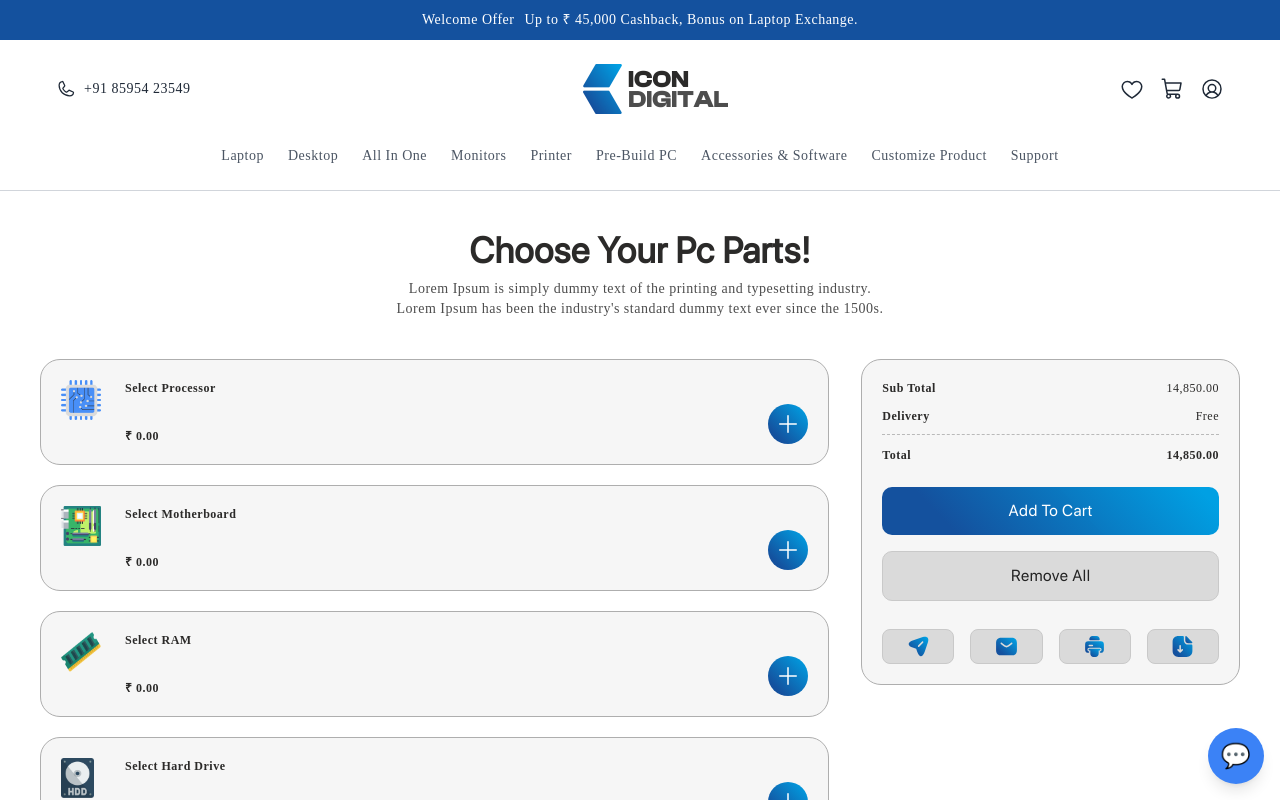
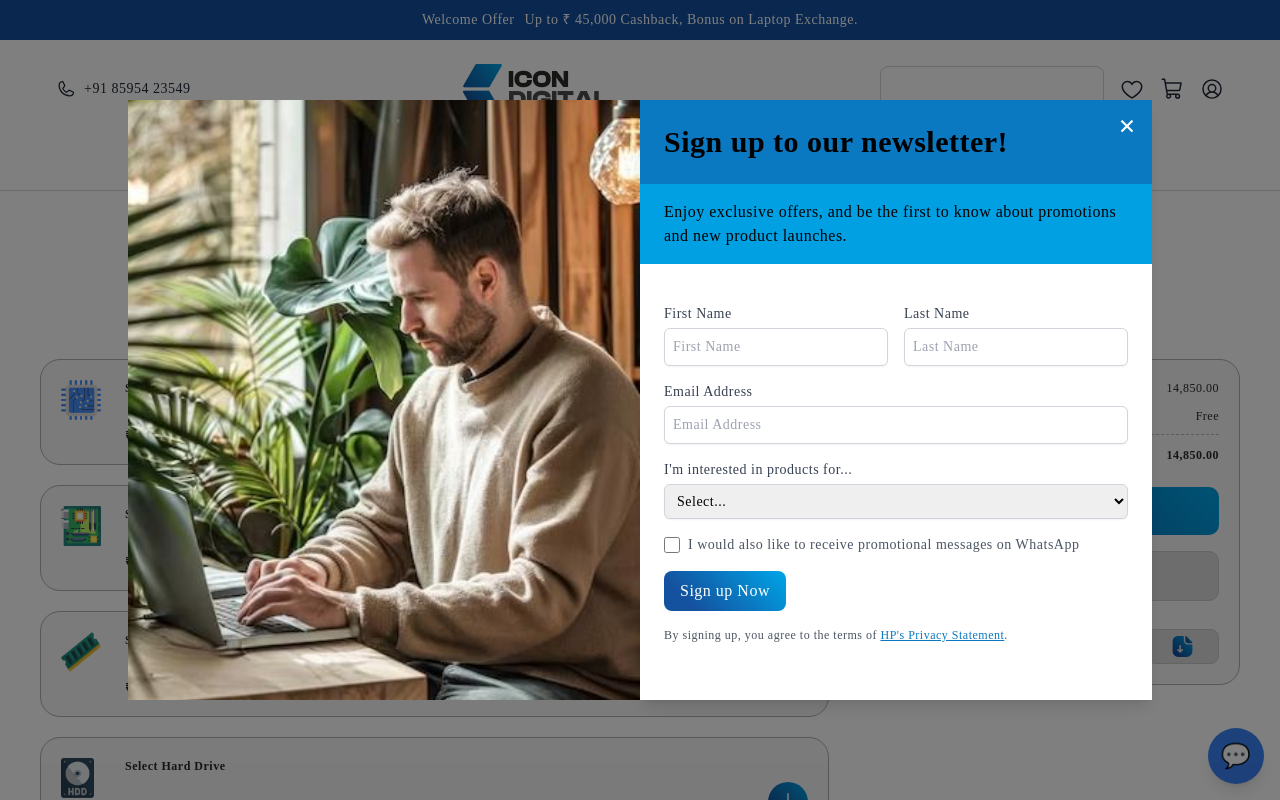
Before and after one commit to ronakbhalara/icon-digital, a Next.js app: page /customize-product/customize-product-details in a window 1280 px wide. Shown: the top 800 px of the page. Built offline with nearby package versions, Linux system fonts and the light colour scheme; a web font is replaced by a local one.

Commit message:
## add my order page

```diff
--- a/src/app/Component/Header.jsx
+++ b/src/app/Component/Header.jsx
@@ -4,10 +4,15 @@ import Image from "next/image";
 import Link from "next/link";
 import { PiHeart, PiPhone, PiShoppingCart, PiUserCircle } from "react-icons/pi";
 import { AiOutlineMenu, AiOutlineClose } from "react-icons/ai";
+import { CiSearch } from "react-icons/ci";
 
 const Header = () => {
   const [isMobileMenuOpen, setIsMobileMenuOpen] = useState(false);
+  const [isOpen, setIsOpen] = useState(false);
 
+  const toggleModal = () => {
+    setIsOpen(!isOpen);
+  };
   const header = [
     { title: "Laptop", url: "/laptop" },
     { title: "Desktop", url: "#" },
@@ -61,6 +66,32 @@ const Header = () => {
             </div>
 
             <div className="flex items-center gap-4 text-gray-800">
+              <div className="border hidden border-gray-300 md:flex items-center gap-x-2 pr-2 pl-2  w-56 py-2.5 rounded-lg">
+                <CiSearch size={24} />
+                <input type="search" className="outline-none" />
+              </div>
+              <div
+                className={`fixed top-[122px] right-0 z-50 w-full bg-white p-5 transition-transform duration-300 ${isOpen ? "translate-y-0 opacity-100" : "-translate-y-10 opacity-0"
+                  }`}
+                style={{ pointerEvents: isOpen ? "auto" : "none" }}
+              >
+                <div className="border border-gray-300 pr-2 pl-2 w-full py-2.5 rounded-lg">
+                  <input
+                    type="search"
+                    className="outline-none w-full"
+                    placeholder="Search Your Category"
+                  />
+                </div>
+              </div>
+
+              {/* Overlay (optional, for closing the modal when clicking outside) */}
+              {isOpen && (
+                <div
+                  className="fixed inset-0"
+                  onClick={toggleModal}
+                ></div>
+              )}
+              <CiSearch size={24} className="cursor-pointer md:hidden" onClick={toggleModal} />
               <PiHeart size={24} className="cursor-pointer" />
               <PiShoppingCart size={24} className="cursor-pointer" />
               <Link href="/profile">
--- a/src/app/Layout/WebLayout.jsx
+++ b/src/app/Layout/WebLayout.jsx
@@ -1,9 +1,31 @@
-import React, { Fragment } from 'react'
+"use client"
+import React, { Fragment, useEffect, useState } from 'react'
 import Header from '@/app/Component/Header'
 import Footer from '@/app/Component/Footer'
 import ChatBox from '@/app/Component/ChatBox'
+import Image from 'next/image'
 
 const WebLayout = ({ children }) => {
+  const [isModalVisible, setModalVisible] = useState(false);
+
+  useEffect(() => {
+    // Disable scrolling when modal is visible
+    if (isModalVisible) {
+      document.body.classList.add("overflow-hidden");
+    } else {
+      document.body.classList.remove("overflow-hidden");
+    }
+
+    return () => document.body.classList.remove("overflow-hidden");
+  }, [isModalVisible]);
+
+  useEffect(() => {
+    const timer = setTimeout(() => {
+      setModalVisible(true);
+    }, 5000);
+    return () => clearTimeout(timer);
+  }, []);
+
   return (
     <Fragment>
       <Header />
@@ -12,6 +34,130 @@ const WebLayout = ({ children }) => {
         {children}
       </div>
       <Footer />
+
+      <div className="flex items-center justify-center bg-gray-100">
+        {/* Modal */}
+        {isModalVisible && (
+          <div className="fixed inset-0 sm:bottom-0 bottom-[-50px] flex items-center justify-center bg-black bg-opacity-50 z-50">
+            <div className='sm:grid grid-cols-2'>
+              <Image
+                src="/assets/images/contact-timer-image.jpg"
+                alt='login image'
+                height={600}
+                width={600}
+                className='sm:h-[600px] sm:block hidden w-full object-cover'
+              />
+              <div className="bg-white shadow-lg w-full max-w-lg relative">
+                <button
+                  onClick={() => setModalVisible(false)}
+                  className="absolute top-2 right-4 text-white text-3xl font-bold"
+                >
+                  &times;
+                </button>
+                <h2 className="sm:text-3xl text-xl font-semibold sm:p-6 p-3 bg-[#0A79C1] text-black">
+                  Sign up to our newsletter!
+                </h2>
+                <p className="text-black sm:px-6 sm:py-4 p-3 bg-[#00A0E3] mb-4">
+                  Enjoy exclusive offers, and be the first to know about promotions
+                  and new product launches.
+                </p>
+                <form className='sm:p-6 p-3'>
+                  <div className="grid grid-cols-2 gap-4 mb-4">
+                    <div>
+                      <label
+                        htmlFor="first-name"
+                        className="block text-sm font-medium text-gray-700"
+                      >
+                        First Name
+                      </label>
+                      <input
+                        type="text"
+                        id="first-name"
+                        className="mt-1 block outline-none w-full p-2 border border-gray-300 rounded-md shadow-sm sm:text-sm"
+                        placeholder="First Name"
+                        required
+                      />
+                    </div>
+                    <div>
+                      <label
+                        htmlFor="last-name"
+                        className="block text-sm font-medium text-gray-700"
+                      >
+                        Last Name
+                      </label>
+                      <input
+                        type="text"
+                        id="last-name"
+                        className="mt-1 block outline-none w-full p-2 border border-gray-300 rounded-md shadow-sm sm:text-sm"
+                        placeholder="Last Name"
+                        required
+                      />
+                    </div>
+                  </div>
+                  <div className="mb-4">
+                    <label
+                      htmlFor="email"
+                      className="block text-sm font-medium text-gray-700"
+                    >
+                      Email Address
+                    </label>
+                    <input
+                      type="email"
+                      id="email"
+                      className="mt-1 block outline-none w-full p-2 border border-gray-300 rounded-md shadow-sm sm:text-sm"
+                      placeholder="Email Address"
+                      required
+                    />
+                  </div>
+                  <div className="mb-4">
+                    <label
+                      htmlFor="products"
+                      className="block text-sm font-medium text-gray-700"
+                    >
+                      I'm interested in products for...
+                    </label>
+                    <select
+                      id="products"
+                      className="mt-1 block w-full outline-none p-2 border border-gray-300 rounded-md shadow-sm sm:text-sm"
+                      required
+                    >
+                      <option value="">Select...</option>
+                      <option value="personal">Personal Use</option>
+                      <option value="business">Business</option>
+                    </select>
+                  </div>
+                  <div className="flex items-center mb-4">
+                    <input
+                      type="checkbox"
+                      id="whatsapp"
+                      className="h-4 w-4 border-gray-300 rounded"
+                    />
+                    <label
+                      htmlFor="whatsapp"
+                      className="ml-2 text-sm text-gray-600"
+                    >
+                      I would also like to receive promotional messages on WhatsApp
+                    </label>
+                  </div>
+                  <button
+                    type="submit"
+                    className="w-auto button-linear-gradient text-white py-2 px-4 rounded-lg"
+                  >
+                    Sign up Now
+                  </button>
+                  <p className="mt-4 text-xs text-gray-600">
+                    By signing up, you agree to the terms of{" "}
+                    <a href="#" className="text-[#0A79C1] underline">
+                      HP's Privacy Statement
+                    </a>
+                    .
+                  </p>
+                </form>
+              </div>
+            </div>
+          </div>
+        )}
+      </div>
     </Fragment>
   )
 }
--- a/src/app/profile/page.jsx
+++ b/src/app/profile/page.jsx
@@ -7,7 +7,7 @@ import { PiPencilSimpleLineLight, PiStarFill } from 'react-icons/pi';
 import Select from 'react-select';
 
 const page = () => {
-    const [activeSection, setActiveSection] = useState("Profile Information");
+    const [activeSection, setActiveSection] = useState("MyOrder");
     const [editableField, setEditableField] = useState(null);
     const [selectedCountry, setSelectedCountry] = useState(null);
     const [states, setStates] = useState([]);
@@ -144,7 +144,7 @@ const page = () => {
                     </div>
                     <div className='border mt-4 border-[#e3e1e1]'>
                         <div className='px-5 border-b border-[#e3e1e1] py-2.5 gap-x-5 justify-between flex items-center'>
-                            <div className='flex items-center gap-x-4'>
+                            <div className='flex items-center gap-x-4 w-full'>
                                 <Image
                                     src="/assets/images/shopping-cart-check.svg"
                                     alt="user image"
@@ -152,7 +152,16 @@ const page = () => {
                                     height={50}
                                     width={50}
                                 />
-                                <p className='text-[#5C5C5C] text-base font-medium'>My Order</p>
+                                {/* <p className='text-[#5C5C5C] text-base font-medium'>My Order</p> */}
+                                <p
+                                    className={`py-2.5 pl-9 cursor-pointer text-base w-full font-medium ${activeSection === "MyOrder"
+                                        ? "text-[#14519E] bg-[#00A0E31A]"
+                                        : "text-[#9A9A9A]"
+                                        }`}
+                                    onClick={() => setActiveSection("MyOrder")}
+                                >
+                                    My Order
+                                </p>
                             </div>
                             <HiChevronRight className='text-[#9A9A9A]' size={20} />
                         </div>
@@ -243,8 +252,15 @@ const page = () => {
                     </div>
                 </div>
                 {/* Details Section */}
-                <div className="col-span-5 border sm:mt-0 mt-5 border-[#e3e1e1] p-5">
+                <div className="col-span-5 border sm:mt-0 mt-5 border-[#e3e1e1] overflow-y-auto p-5">
 
+                    {activeSection === "MyOrder" && (
+                        <div className='w-full max-w-[600px] pt-3'>
+                            <h3 className='text-base font-medium text-[#2B2A29]'>
+                                MyOrder
+                            </h3>
+                        </div>
+                    )}
                     {activeSection === "Profile Information" && (
                         <div className='w-full max-w-[600px] pt-3'>
                             <div className='flex justify-between'>
```
Also changed, not shown: public/assets/images/contact-timer-image.jpg (added).
